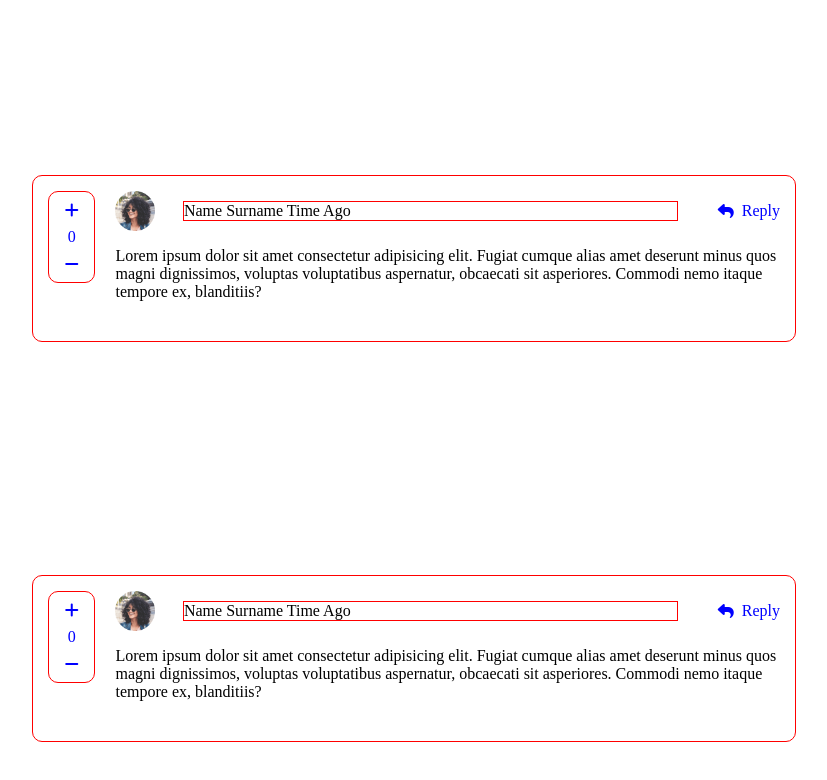
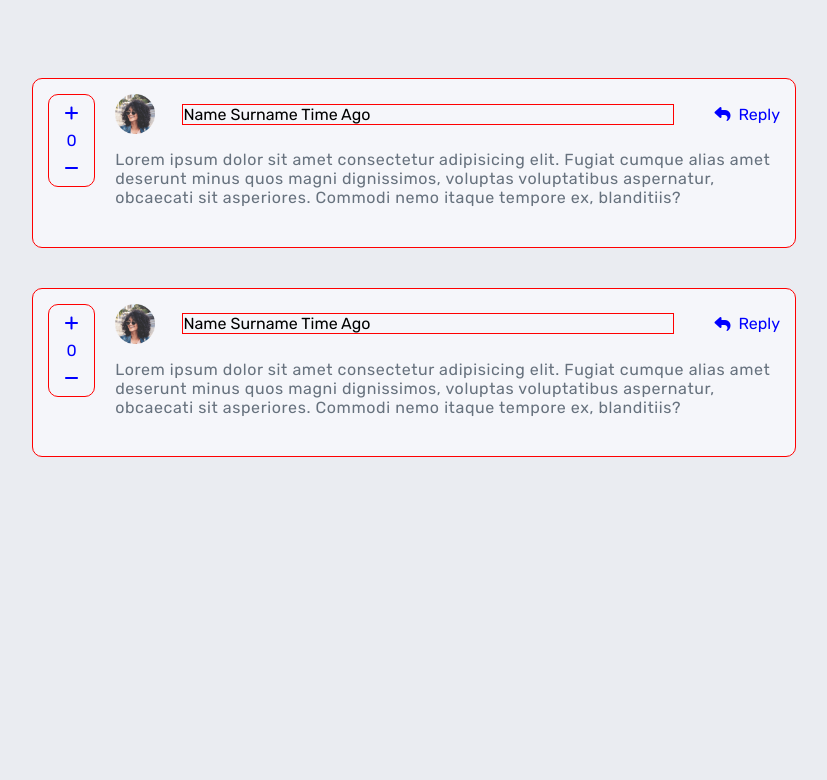
Before and after one commit to Ryusaem/js-interactive-comment-section, a plain HTML site: page index-train.html in a window 1280 px wide. Shown: the whole page, without its empty margins (226-1053 px from the left). Drawn offline with Linux system fonts and the light colour scheme.

Commit message:
Style playing with the structure

```diff
--- a/css/style.css
+++ b/css/style.css
@@ -1,31 +1,50 @@
+:root {
+  --color-base-primary: hsl(25, 97%, 53%);
+  --color-base-bg: hsl(223, 19%, 93%);
+  --color-base-text: hsl(211, 10%, 45%);
+  --color-base-container-bg: hsl(228, 33%, 97%);
+
+  /* Primary */
+  --color-moderate-blue: hsl(238, 40%, 52%);
+  --color-soft-red: hsl(358, 79%, 66%);
+  --color-light-grayish-blue: hsl(239, 57%, 85%);
+  --color-pale-red: hsl(357, 100%, 86%);
+
+  /* Neutral */
+  --color-dark-blue: hsl(212, 24%, 26%);
+  --color-white: hsl(0, 0%, 100%);
+
+  --padding: 20px;
+  --gap: 20px;
+  --border-radius: 10px;
+}
+
 body {
-  padding: 10px 30px;
+  padding: 20px 10px;
   display: grid;
-  place-items: center;
-  height: 100vh;
-  /* width: 100vw; */
-  /* gap: 20px; */
+  height: auto;
+
+  background: var(--color-base-bg);
+  font-family: "Rubik", sans-serif;
+}
+
+p {
+  font-size: 16px;
+  letter-spacing: 0.6px;
+  color: var(--color-base-text);
 }
 
 .comment-container {
   display: grid;
   grid-template: repeat(4, auto) / 0.45fr auto repeat(3, auto);
+
   border: 1px solid red;
   border-radius: 10px;
-  /* gap: 30px; */
-  /* column-gap: 1px; */
   padding: 15px;
-  /* width: 100%; */
-
   margin: 20px 0;
   margin-bottom: 20px;
+  background: var(--color-base-container-bg);
 }
-
-/* .item {
-  padding: 10px;
-  text-align: center;
-  border: 1px solid #ccc;
-} */
 
 .comment__user-info {
   grid-column: 2 / -1;
@@ -99,7 +118,6 @@ body {
 @media (min-width: 768px) {
   body {
     padding: 50px 250px;
-    display: grid;
     place-items: center;
   }
 
--- a/index-train.html
+++ b/index-train.html
@@ -43,7 +43,8 @@
     </div> -->
 
     <div class="comment-container">
-        <img src="./images/avatars/image-amyrobson.png" class="comment__avatar item"></img>
+
+        <img src="./images/avatars/image-amyrobson.png" class="comment__avatar item" alt="avatar"></img>
         <div class="comment__user-info item">
             <span class="comment__user-name">Name Surname</span>
             <time class="comment__time">Time Ago</time>
```
